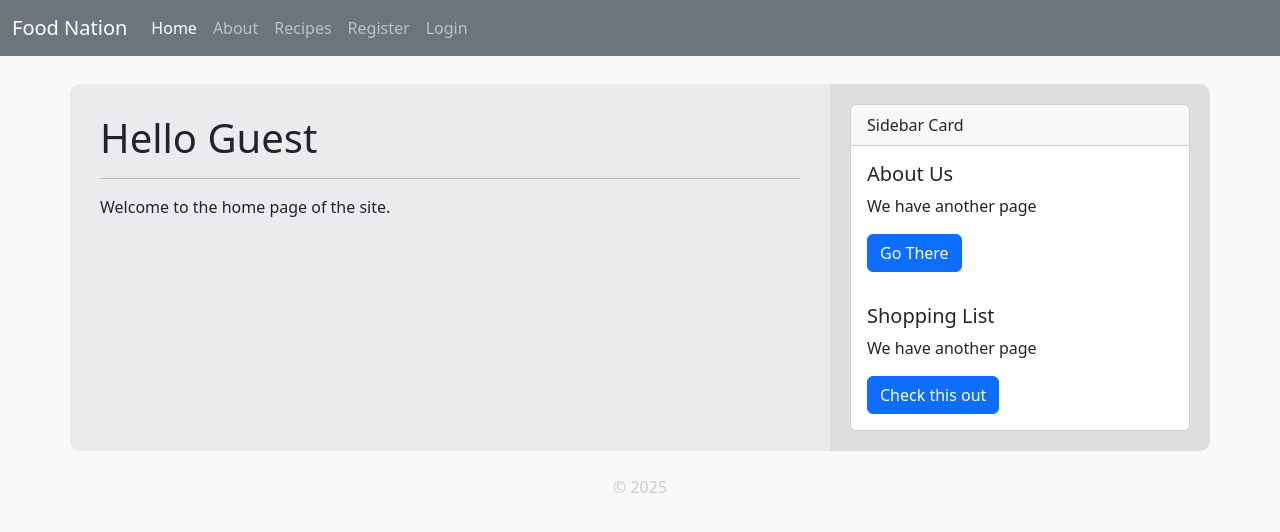
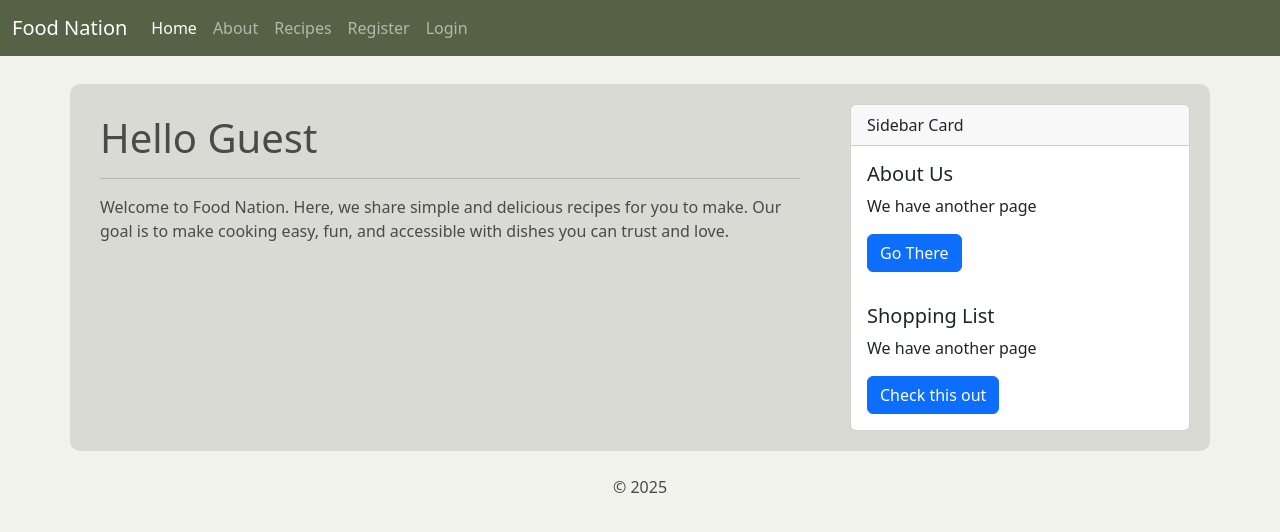
Before and after one commit to DaianaPopa/Food-RecipeManager--efssdProject-, a Flask app: page / in a window 1280 px wide. Shown: the top 532 px of the page. Run offline with Flask 3, Linux system fonts and the light colour scheme; some libraries are stand-ins or nearby versions.

Commit message:
initial commit

```diff
--- a/application.py
+++ b/application.py
@@ -144,6 +144,15 @@ def logout():
     flash(category='info', message='You have been logged out.')
     return redirect(url_for('index'))
 
+# Recipes Page
+@app.route('/recipes/')
+def recipes():
+    return render_template('recipes.html', title="Recipes")
+
+# Recipe page
+@app.route('/recipe/<int:id>/')
+def recipe(id):
+    return render_template('recipe.html', title="Recipe Details")
 
 # # Films List Page
 # @app.route('/films/')
@@ -269,4 +278,4 @@ if __name__ == '__main__':
     print("Starting Flask application...")
     print("Open Your Application in Your Browser: http://localhost:81")
     # The app will run on port 81, accessible from any local IP address
-    app.run(host='0.0.0.0', port=81)
+    app.run(host='0.0.0.0', port=81, debug=True)
--- a/static/styles.css
+++ b/static/styles.css
@@ -2,21 +2,25 @@
 
 /* Default body styles */
 body {
-    background-color: #f8f9fa;
-    color: #212529;
+    background-color: #f1f2eb;
+    color: #4a4a48;
 }
 
 /* Main content area */
 #main-content {
-    background-color: rgba(26, 26, 26, 0.06);
+    background-color: #d8dad3;
     padding: 30px;
     border-radius: 10px 0 0 10px;
     margin-top: 20px;
 }
 
+.custom-nav {
+    background-color: #566246;
+}
+
 /* Sidebar */
 #sidebar {
-    background-color: rgba(30, 30, 30, 0.12);
+    background-color: #d8dad3;
     padding: 20px;
     border-radius: 0 10px 10px 0;
     margin-top: 20px;
@@ -31,6 +35,6 @@ body {
 
 /* Footer */
 footer {
-    color: #cccccc;
+    color: #4a4a48;
     width: 100%;
 }
--- a/templates/base.html
+++ b/templates/base.html
@@ -17,7 +17,7 @@
 <body>
 
     <!-- Navigation Bar -->
-    <nav class="navbar navbar-expand-lg navbar-dark bg-secondary">
+    <nav class="navbar navbar-expand-lg navbar-dark custom-nav">
         <div class="container-fluid">
             <a class="navbar-brand" href="#">{{ siteName }}</a>
             <button class="navbar-toggler" type="button" data-bs-toggle="collapse" data-bs-target="#navbarNavAltMarkup"
--- a/templates/home.html
+++ b/templates/home.html
@@ -7,7 +7,7 @@
     <!-- This is the template contents that will be inserted into the {block} 'content' in base.html including a dynamic 'username' -->
     <h1>Hello {{ username }}</h1>
     <hr>
-    <p>Welcome to the home page of the site.</p>
+    <p>Welcome to Food Nation. Here, we share simple and delicious recipes for you to make. Our goal is to make cooking easy, fun, and accessible with dishes you can trust and love.</p>
 
 
 {% endblock %}
```
Also changed, not shown: templates/recipes.html (+9 -0 lines).
